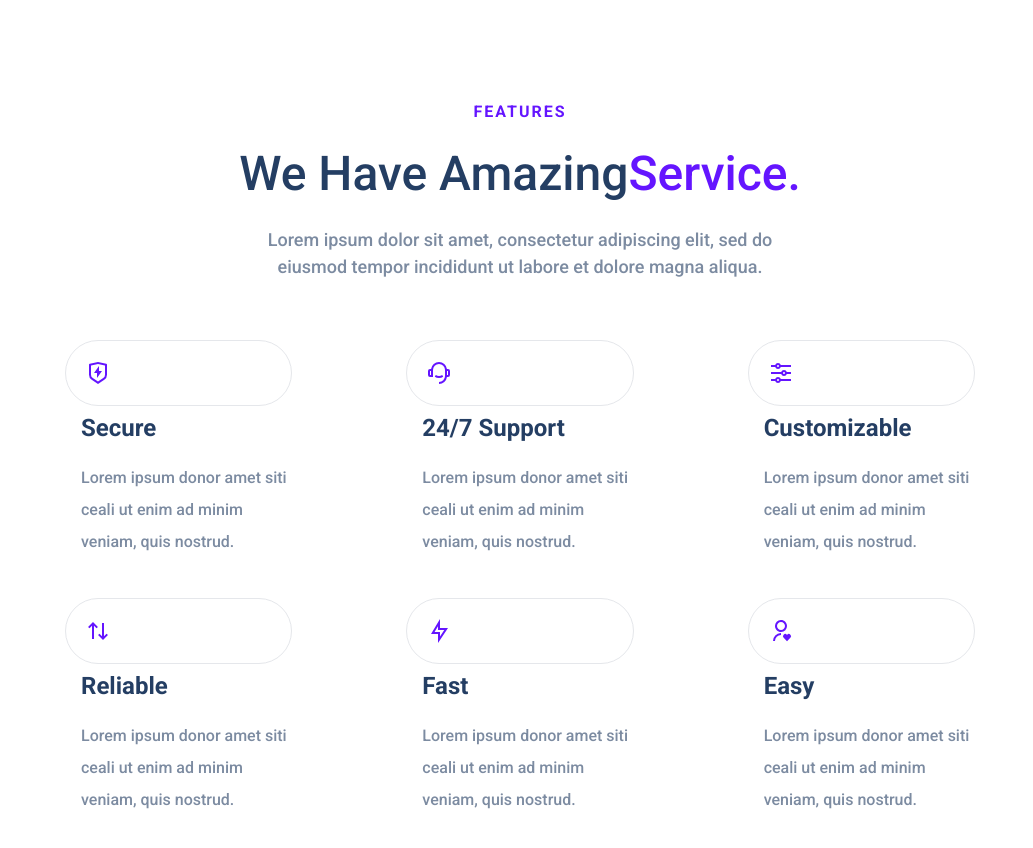
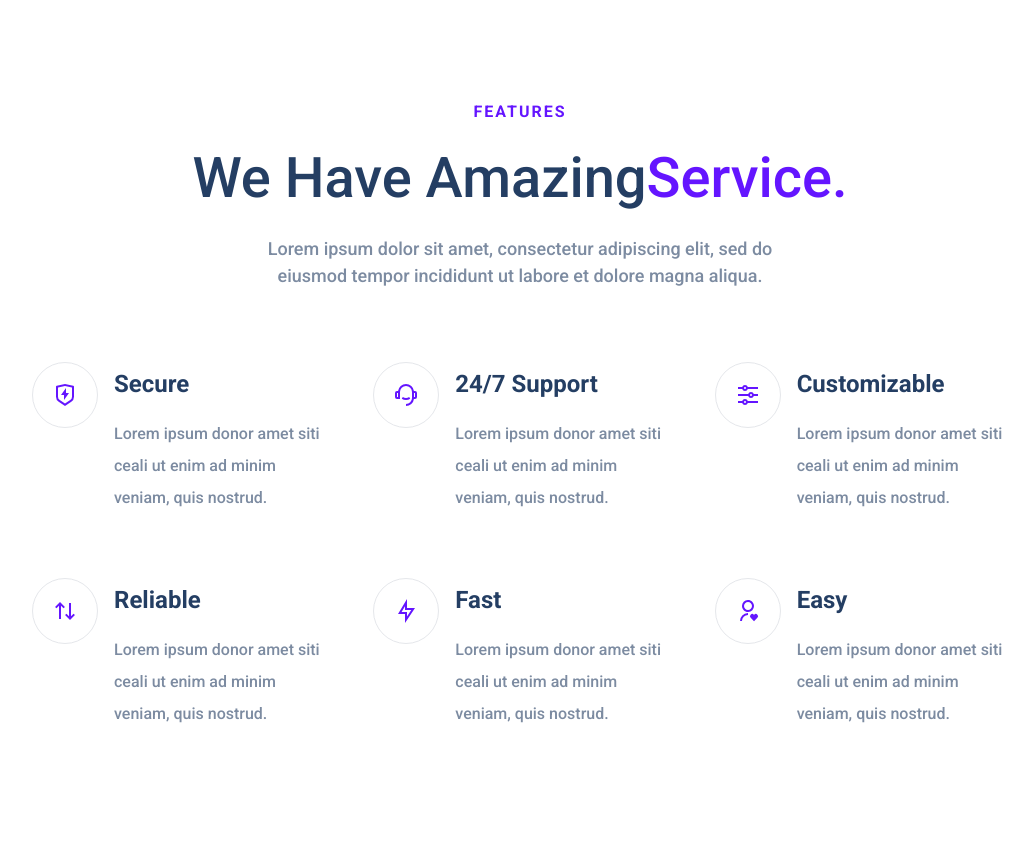
Before and after one commit to Samabolic/Final-Project, a plain HTML site: page index.html in a window 1280 px wide. Shown: the part 760-1608 px from the top of the page, without its empty margins (120-1153 px from the left). Drawn offline with Linux system fonts and the light colour scheme.

Commit message:
features update v2

```diff
--- a/styles.css
+++ b/styles.css
@@ -278,7 +278,7 @@
   justify-content: center;
   text-align: center;
   padding-top: 24px;
-  font-size: 48px;
+  font-size: 56px;
   font-weight: 500;
 }
 
@@ -306,7 +306,13 @@
   display: flex;
   width: calc(100% / 3);
   justify-content: center;
-  padding: 20px;
+  padding-top: 0.5px;
+}
+
+.feature__row {
+  display: flex;
+  align-items: flex-start;
+  padding: 32px 24px;
 }
 
 .feature__img--wrapper {
```
Also changed, not shown: index.html (+3 -1 lines).
